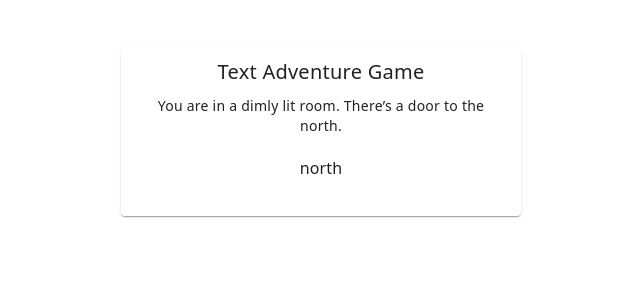
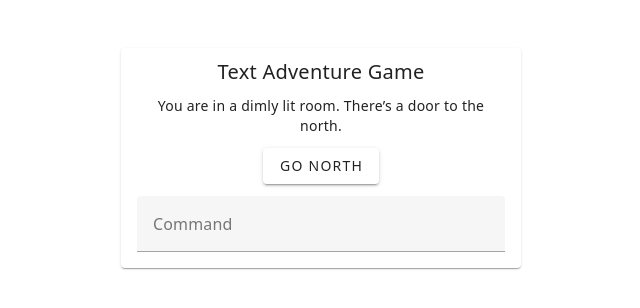
Before and after one commit to bsnman/text-adventure-game, a Vue app: page / in a window 1280 px wide. Shown: the top 308 px of the page, without its empty margins (319-959 px from the left). Built offline with nearby package versions, Linux system fonts and the light colour scheme.

Commit message:
feat: add command input and move buttons (#6)

```diff
--- a/src/components/GameScreen.vue
+++ b/src/components/GameScreen.vue
@@ -1,7 +1,18 @@
 <script setup lang="ts">
+import { ref } from 'vue'
 import { useGameStore } from '../store/game'
 
 const game = useGameStore()
+const command = ref('')
+
+function handleCommand() {
+  const input = command.value.trim().toLowerCase()
+  const match = input.match(/^(?:go\s+)?(\w+)/)
+  if (match) {
+    game.move(match[1])
+  }
+  command.value = ''
+}
 </script>
 
 <template>
@@ -9,14 +20,23 @@ const game = useGameStore()
     <v-card-title>Text Adventure Game</v-card-title>
     <v-card-text>
       <p>{{ game.room.description }}</p>
-      <v-list>
-        <v-list-item
+      <div class="my-2">
+        <v-btn
           v-for="direction in Object.keys(game.room.exits)"
           :key="direction"
+          class="ma-1"
+          @click="game.move(direction)"
         >
-          <v-list-item-title>{{ direction }}</v-list-item-title>
-        </v-list-item>
-      </v-list>
+          Go {{ direction }}
+        </v-btn>
+      </div>
+      <v-text-field
+        v-model="command"
+        label="Command"
+        placeholder="e.g., go north"
+        hide-details
+        @keyup.enter="handleCommand"
+      ></v-text-field>
     </v-card-text>
   </v-card>
 </template>
```
